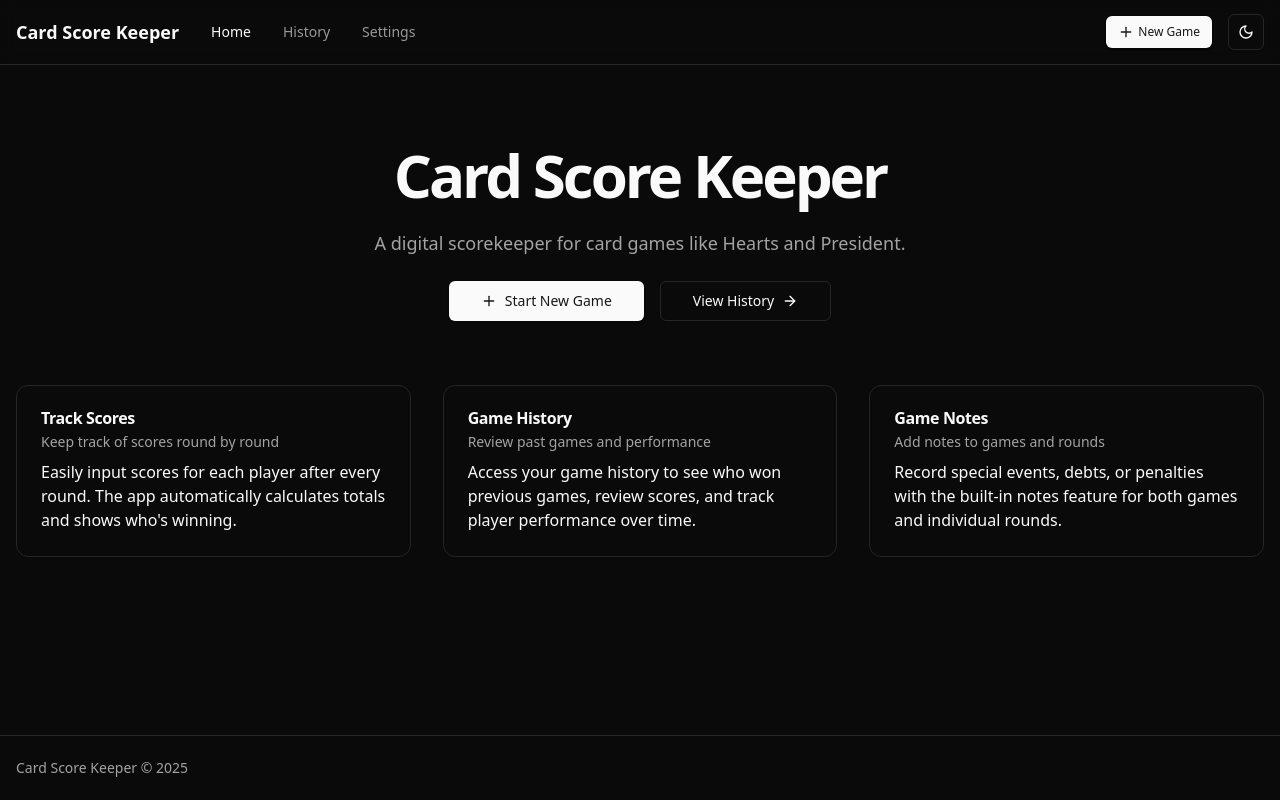
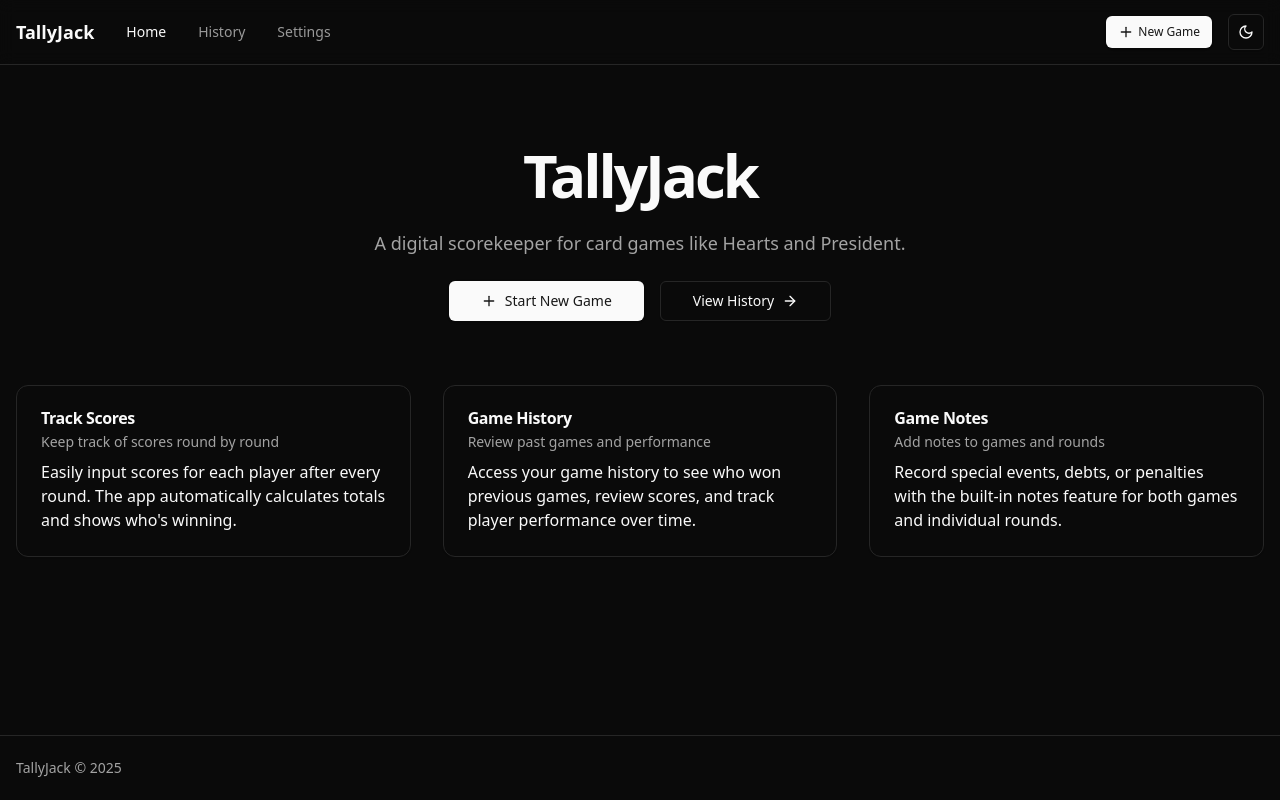
Before and after one commit to mandozza/card-score-keeper, a Next.js app: page / in a window 1280 px wide. Built offline with nearby package versions, Linux system fonts and the light colour scheme.

Commit message:
Rebrand project from Card Score Keeper to TallyJack
- Update application title across layout, header, footer, and home page
- Maintain consistent branding with new name
- No functional changes, purely cosmetic rebranding

```diff
--- a/src/app/layout.tsx
+++ b/src/app/layout.tsx
@@ -17,7 +17,7 @@ const geistMono = Geist_Mono({
 });
 
 export const metadata: Metadata = {
-  title: "Card Score Keeper",
+  title: "TallyJack",
   description: "A digital scorekeeper for card games",
 };
 
--- a/src/app/page.tsx
+++ b/src/app/page.tsx
@@ -13,7 +13,7 @@ export default function Home() {
       <div className="container mx-auto px-4 py-12 md:py-16 lg:py-20">
         <div className="flex flex-col items-center justify-center space-y-6 text-center mb-16">
           <h1 className="text-4xl font-bold tracking-tighter sm:text-5xl md:text-6xl">
-            Card Score Keeper
+            TallyJack
           </h1>
           <p className="max-w-[700px] text-lg text-muted-foreground">
             A digital scorekeeper for card games like Hearts and President.
--- a/src/components/layout/footer.tsx
+++ b/src/components/layout/footer.tsx
@@ -5,7 +5,7 @@ export function Footer() {
     <footer className="border-t py-6 md:py-0">
       <div className="container mx-auto px-4 flex flex-col items-center justify-between gap-4 md:h-16 md:flex-row">
         <p className="text-center text-sm leading-loose text-muted-foreground md:text-left">
-          Card Score Keeper &copy; {new Date().getFullYear()}
+          TallyJack &copy; {new Date().getFullYear()}
         </p>
       </div>
     </footer>
--- a/src/components/layout/header.tsx
+++ b/src/components/layout/header.tsx
@@ -30,7 +30,7 @@ export function Header() {
       <div className="container mx-auto px-4 flex h-16 items-center">
         <div className="mr-4 flex items-center">
           <Link href="/" className="mr-8 flex items-center space-x-2">
-            <span className="font-bold text-lg">Card Score Keeper</span>
+            <span className="font-bold text-lg">TallyJack</span>
           </Link>
           <nav className="hidden md:flex items-center space-x-8 text-sm font-medium">
             <Link
```
